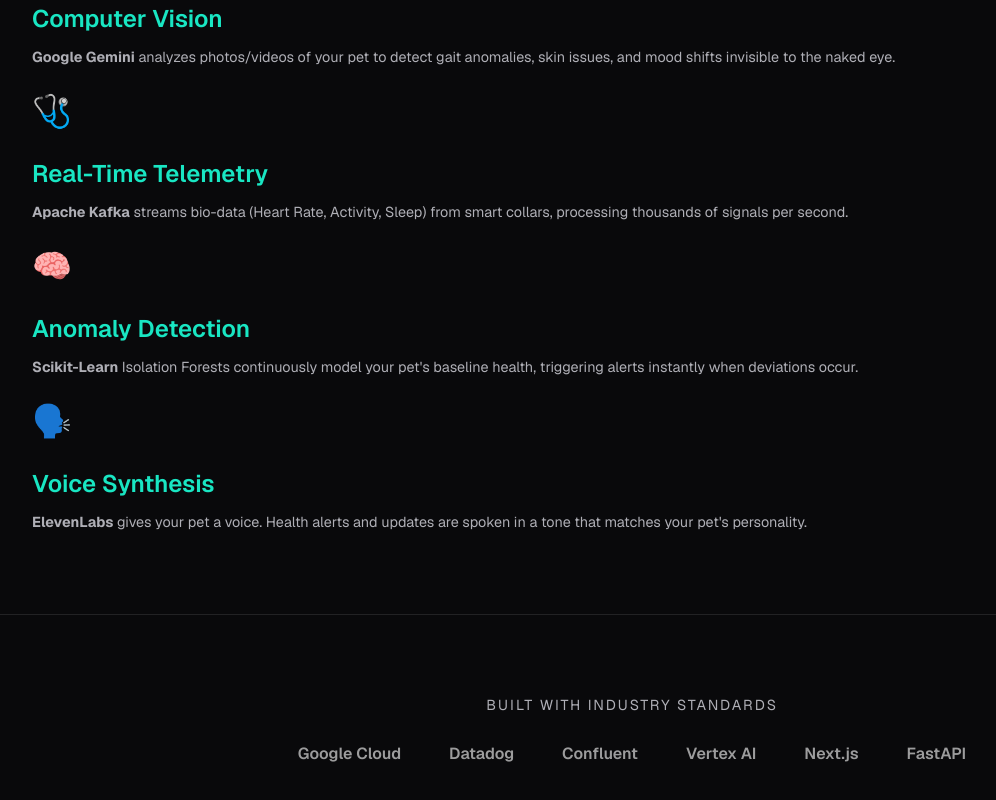
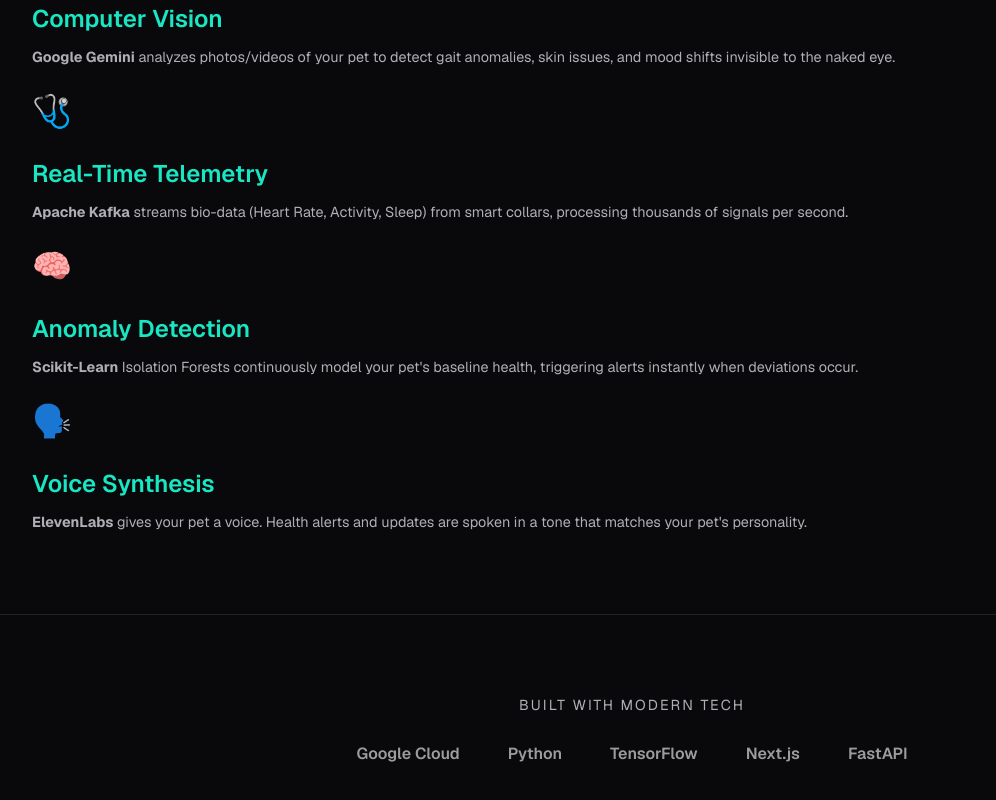
Before and after one commit to gaip/petai, a Next.js app in the folder frontend/: page / in a window 1280 px wide. Shown: the part 891-1691 px from the top of the page, without its empty margins (8-1004 px from the left). Built offline with nearby package versions, Linux system fonts and the light colour scheme.

Commit message:
Fix View Profile link and remove incorrect tech stack claims

```diff
--- a/frontend/app/page.tsx
+++ b/frontend/app/page.tsx
@@ -68,14 +68,14 @@
       </section>
 
       {/* Integration Banner */}
+      {/* Integration Banner */}
       <section style={{ padding: '4rem 0', borderTop: '1px solid var(--border-light)' }}>
         <div className="container" style={{ textAlign: 'center' }}>
-          <p style={{ color: 'var(--text-muted)', marginBottom: '1.5rem', fontSize: '0.9rem', letterSpacing: '2px', textTransform: 'uppercase' }}>Built with Industry Standards</p>
+          <p style={{ color: 'var(--text-muted)', marginBottom: '1.5rem', fontSize: '0.9rem', letterSpacing: '2px', textTransform: 'uppercase' }}>Built with Modern Tech</p>
           <div style={{ display: 'flex', gap: '3rem', justifyContent: 'center', opacity: 0.6, flexWrap: 'wrap' }}>
             <span style={{ fontWeight: 600 }}>Google Cloud</span>
-            <span style={{ fontWeight: 600 }}>Datadog</span>
-            <span style={{ fontWeight: 600 }}>Confluent</span>
-            <span style={{ fontWeight: 600 }}>Vertex AI</span>
+            <span style={{ fontWeight: 600 }}>Python</span>
+            <span style={{ fontWeight: 600 }}>TensorFlow</span>
             <span style={{ fontWeight: 600 }}>Next.js</span>
             <span style={{ fontWeight: 600 }}>FastAPI</span>
           </div>
```
Also changed, not shown: frontend/app/vet/page.tsx (+6 -5 lines), 1 other file (tests, documents, lock files or other folders).
